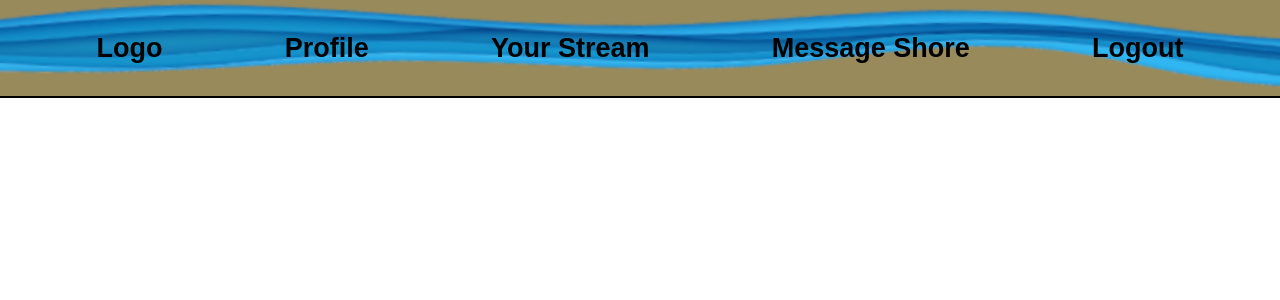
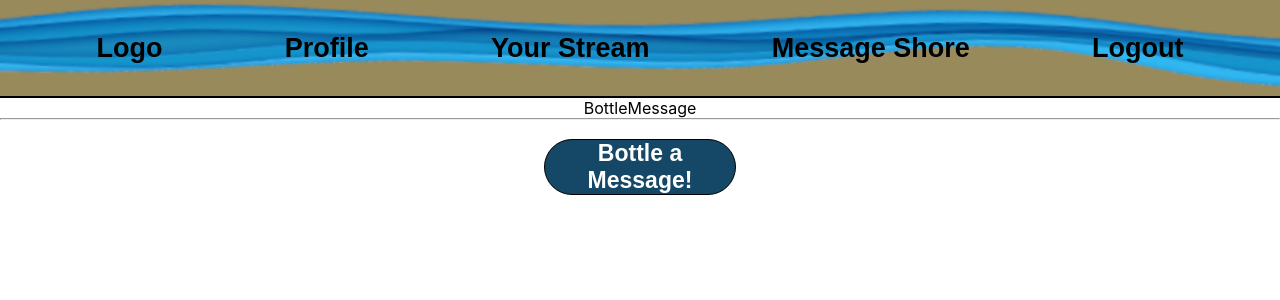
Before and after one commit to DannyHayek/time-capsule-client, a React (Create React App) app: page /bottleMessage in a window 1280 px wide. Shown: the top 300 px of the page. Built offline with nearby package versions, Linux system fonts and the light colour scheme.

Commit message:
Created bottle a message button to be used on most pages with styling and layout

```diff
--- a/src/components/routes/PageRoutes.jsx
+++ b/src/components/routes/PageRoutes.jsx
@@ -4,6 +4,7 @@ import AuthPage from '../../pages/AuthPage/AuthPage'
 import Landing from '../../pages/Landing/Landing'
 import MessageShore from '../../pages/MessageShore/MessageShore'
 import Profile from '../../pages/Profile/Profile'
+import BottleMessage from '../../pages/BottleMessage/BottleMessage'
 
 const PageRoutes = () => {
   return (
@@ -12,6 +13,7 @@ const PageRoutes = () => {
       <Route path="/authPage" element={<AuthPage />} />
       <Route path="/messageShore" element={<MessageShore />} />
       <Route path="/profile" element={<Profile />} />
+      <Route path="/bottleMessage" element={<BottleMessage />} />
     </Routes>
   )
 }
--- /dev/null
+++ b/src/components/shared/BottleMessageButton.jsx
@@ -0,0 +1,20 @@
+import React from 'react'
+import { useNavigate } from 'react-router-dom';
+
+const BottleMessageButton = () => {
+    const navigate = useNavigate();
+
+  return (
+    <div>
+        <hr></hr>
+
+        <button className='primary-btn bottle-message-button' onClick={() => {
+            navigate("/createMessage");
+             }}>
+                Bottle a Message!
+            </button>
+    </div>
+  )
+}
+
+export default BottleMessageButton
--- a/src/pages/App/App.jsx
+++ b/src/pages/App/App.jsx
@@ -5,6 +5,7 @@ import PageRoutes from '../../components/routes/PageRoutes';
 import { useLocation } from 'react-router-dom';
 import { useEffect } from 'react';
 import Nav from '../../components/shared/Nav';
+import BottleMessageButton from '../../components/shared/BottleMessageButton';
 
 function App() {
   const location = useLocation();
@@ -15,6 +16,7 @@ function App() {
     <div className="App">
       {discluded.every((route) => route !== location.pathname) && <Nav />}
       <PageRoutes />
+      {discluded.every((route) => route !== location.pathname) && <BottleMessageButton />}
     </div>
   );
 }
--- /dev/null
+++ b/src/pages/BottleMessage/BottleMessage.jsx
@@ -0,0 +1,9 @@
+import React from 'react'
+
+const BottleMessage = () => {
+  return (
+    <div>BottleMessage</div>
+  )
+}
+
+export default BottleMessage
--- a/src/pages/global.css
+++ b/src/pages/global.css
@@ -89,6 +89,14 @@
     cursor: pointer;
 }
 
+.bottle-message-button {
+    width: 15dvw;
+    height: 7dvh;
+    border-radius: 60px;
+    font-size: calc(18px + 0.390625vw);
+    margin-top: 1.5%;
+}
+
 @media (max-width:600px) {
     .navBtn {
         font-size: calc(15px + 0.390625vw);
```
Also changed, not shown: src/pages/BottleMessage/BottleMessage.css (added).
